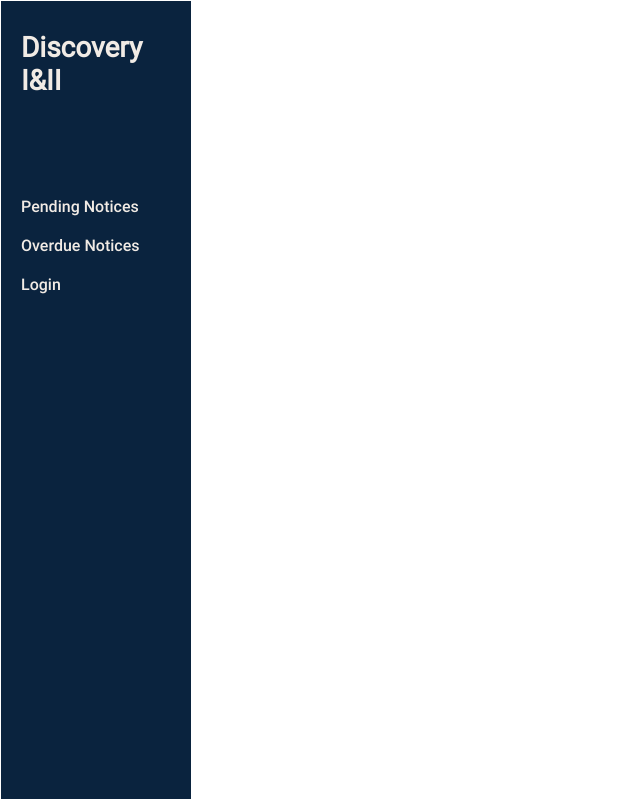
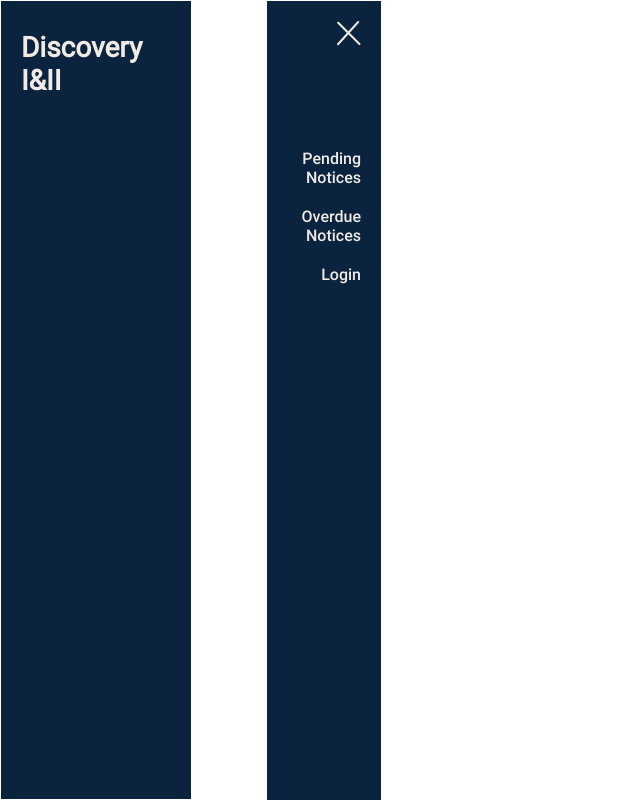
Before and after one commit to Marpace/notice-tracker, a React (Create React App) app: page / in a window 1280 px wide. Shown: the whole page, without its empty margins (0-640 px from the left). Built offline with nearby package versions, Linux system fonts and the light colour scheme; no server answers.

Commit message:
update styles for Header.js

```diff
--- a/package.json
+++ b/package.json
@@ -1,5 +1,6 @@
 {
   "name": "notice-tracker",
+  "homepage": "https://Marpace.github.io/notice-tracker",
   "version": "0.1.0",
   "private": true,
   "dependencies": {
--- a/src/components/Header.js
+++ b/src/components/Header.js
@@ -11,6 +11,10 @@ function Header(props) {
         setMenuIsOpen(prev => prev === false ? true : false )
     }
 
+    function handleMobileOptionClick() {
+
+    }
+
 
     return (
         <div className="header">
@@ -19,7 +23,7 @@ function Header(props) {
                 <p className="desktop-username__name">{localStorage.getItem("name")}</p>
                 <p className="desktop-username__title">{localStorage.getItem("position")}</p>
             </div>
-            <div className="menu-options">
+            <div className="header__menu-options">
                 <p onClick={() => props.setFilter("pending")} className={`${props.filter === "pending" ? "menu-options__option-selected" : ""} menu-options__option`}>Pending Notices</p>
                 <p onClick={() => props.setFilter("overdue")} className={`${props.filter === "overdue" ? "menu-options__option-selected" : ""} menu-options__option`}>Overdue Notices</p>
                 <p className={`menu-options__option ${props.loggedIn ? "hidden" : ""}`} onClick={() => props.setShowLogin(true)}>Login</p>
@@ -30,10 +34,16 @@ function Header(props) {
                 <div className="menu-icon-line"></div>
                 <div className="menu-icon-line"></div>
             </div>
-            <div style={{right: `${menuIsOpen ? "0" : "-100%"}`}} className="menu">
+            <div className={`header__menu ${menuIsOpen ? "menu-open" : ""}`}>
                 <div onClick={() => setMenuIsOpen(prev => prev === false ? true : false)} className="menu__close-btn">
                     <img src="./assets/icons/close-icon.svg"></img>
                 </div>
+                <div className="menu-options">
+                <p id="pending" onClick={handleMobileOptionClick} className={`${props.filter === "pending" ? "menu-options__option-selected" : ""} menu-options__option`}>Pending Notices</p>
+                <p id="overdue" onClick={handleMobileOptionClick} className={`${props.filter === "overdue" ? "menu-options__option-selected" : ""} menu-options__option`}>Overdue Notices</p>
+                <p className={`menu-options__option ${props.loggedIn ? "hidden" : ""}`} onClick={() => props.setShowLogin(true)}>Login</p>
+                <p className={`menu-options__option ${props.loggedIn ? "" : "hidden"}`} onClick={() => props.userLogout()}>Logout</p>
+            </div>
             </div>
             <Alert
                 showAlert={props.showAlert}
--- a/src/sass/_day-notices.scss
+++ b/src/sass/_day-notices.scss
@@ -35,7 +35,7 @@
         background-color: $darker_beige;
         border-radius: 5px;
         position: relative;
-        min-height: 60px;
+        // min-height: 60px;
         animation-name: fadeIn;
         animation-duration: 300ms;
         animation-timing-function: ease-out;
--- a/src/sass/_header.scss
+++ b/src/sass/_header.scss
@@ -1,5 +1,6 @@
 .header {
     display: flex;
+    justify-content: space-between;
 
     .desktop-username {
         display: none;
@@ -15,29 +16,53 @@
         .menu-icon-line {
             width: 100%;
             height: 2px;
-            background-color: $beige;
+            background-color: $dark_beige;
         }
     }
-    .menu {
+
+    &__menu-options {
+        display: none;
+    }
+
+    &__menu {
         height: 100vh;
-        width: 50%;
+        width: 60%;
         padding: 20px;
         display: flex;
-        justify-content: flex-end;
+        flex-direction: column;
+        align-items: flex-end;
+        gap: 100px;
         position: absolute;
         top: 0;
         right: -100%;
         background-color: $dark_blue;
         transition: right 300ms ease-in-out;
+        z-index: 1000;
 
+        .menu-options {
+            width: 100%;
+            display: flex;
+            flex-direction: column;
+            gap: 20px;
+
+            &__option {
+                color: $beige;
+                font-size: 18px;
+                text-align: right;
+            }
+        }
+    }
+
+    .menu-open {
+        right: 0;
     }
 
     @include responsive($laptop) {
         width: 15vw;
         max-width: 300px;
         position: relative;
-        display: flex;
         flex-direction: column;
+        justify-content: flex-start;
         gap: 100px;
         border: 1px solid white;
         height: 100vh;
--- a/src/sass/main.css
+++ b/src/sass/main.css
@@ -103,6 +103,7 @@ body {
 
 .header {
   display: flex;
+  justify-content: space-between;
 }
 .header .desktop-username {
   display: none;
@@ -117,27 +118,47 @@ body {
 .header__menu-icon .menu-icon-line {
   width: 100%;
   height: 2px;
-  background-color: rgb(241, 235, 229);
+  background-color: #99928c;
 }
-.header .menu {
+.header__menu-options {
+  display: none;
+}
+.header__menu {
   height: 100vh;
-  width: 50%;
+  width: 60%;
   padding: 20px;
   display: flex;
-  justify-content: flex-end;
+  flex-direction: column;
+  align-items: flex-end;
+  gap: 100px;
   position: absolute;
   top: 0;
   right: -100%;
   background-color: #0a233e;
   transition: right 300ms ease-in-out;
+  z-index: 1000;
+}
+.header__menu .menu-options {
+  width: 100%;
+  display: flex;
+  flex-direction: column;
+  gap: 20px;
+}
+.header__menu .menu-options__option {
+  color: #f1ebe5;
+  font-size: 18px;
+  text-align: right;
+}
+.header .menu-open {
+  right: 0;
 }
 @media only screen and (min-width: 1280px) {
   .header {
     width: 15vw;
     max-width: 300px;
     position: relative;
-    display: flex;
     flex-direction: column;
+    justify-content: flex-start;
     gap: 100px;
     border: 1px solid white;
     height: 100vh;
@@ -145,7 +166,7 @@ body {
     padding: 30px 20px;
   }
   .header__heading {
-    color: rgb(241, 235, 229);
+    color: #f1ebe5;
   }
   .header .desktop-username {
     width: 300px;
@@ -174,7 +195,7 @@ body {
     gap: 20px;
   }
   .header .menu-options__option {
-    color: rgb(241, 235, 229);
+    color: #f1ebe5;
     font-size: 1rem;
     font-family: "Roboto-Medium";
     cursor: pointer;
@@ -308,7 +329,6 @@ body {
   background-color: #5c5855;
   border-radius: 5px;
   position: relative;
-  min-height: 60px;
   animation-name: fadeIn;
   animation-duration: 300ms;
   animation-timing-function: ease-out;
@@ -322,17 +342,17 @@ body {
   font-size: 1rem;
   font-family: "Roboto-Medium";
   margin-bottom: 5px;
-  color: rgb(241, 235, 229);
+  color: #f1ebe5;
 }
 .day-notices__item .notice-scheduled-date {
-  color: rgb(241, 235, 229);
+  color: #f1ebe5;
 }
 .day-notices__item .guards-required {
   margin: 5px 0;
   color: #ff9326;
 }
 .day-notices__item .remind-me-at {
-  color: rgb(241, 235, 229);
+  color: #f1ebe5;
 }
 .day-notices__item .completed {
   margin-top: 5px;
@@ -342,7 +362,7 @@ body {
   right: 10px;
 }
 .day-notices__item .show-notes {
-  color: rgb(241, 235, 229);
+  color: #f1ebe5;
   margin-top: 5px;
   display: flex;
   flex-direction: column;
@@ -387,7 +407,7 @@ body {
   gap: 7px;
   top: 15px;
   right: 30px;
-  background-color: rgb(241, 235, 229);
+  background-color: #f1ebe5;
   box-shadow: 2px 2px 10px rgb(22, 22, 22);
 }
 .day-notices__item .notice-menu-option {
@@ -540,11 +560,11 @@ body {
 }
 .new-item__form .date-group .dropdown-field__drop-down-option:hover, .new-item__form .reminder-time .dropdown-field__drop-down-option:hover {
   background-color: #5c5855;
-  color: rgb(241, 235, 229);
+  color: #f1ebe5;
 }
 .new-item__form .date-group .dropdown-field__drop-down .selected-option, .new-item__form .reminder-time .dropdown-field__drop-down .selected-option {
   background-color: #5c5855;
-  color: rgb(241, 235, 229);
+  color: #f1ebe5;
 }
 .new-item__form .date-group .dropdown-field__drop-down::-webkit-scrollbar, .new-item__form .reminder-time .dropdown-field__drop-down::-webkit-scrollbar {
   display: none;
@@ -580,7 +600,7 @@ body {
   max-width: 150px;
   background-color: #5c5855;
   border: none;
-  color: rgb(241, 235, 229);
+  color: #f1ebe5;
   border-radius: 5px;
   font-size: 1.2rem;
   cursor: pointer;
@@ -588,7 +608,7 @@ body {
 }
 .new-item__buttons .save-btn:hover, .new-item__buttons .cancel-btn:hover {
   color: #5c5855;
-  background-color: rgb(241, 235, 229);
+  background-color: #f1ebe5;
   border: 1px solid #5c5855;
 }
 
@@ -869,7 +889,7 @@ body {
   align-items: center;
 }
 .modal__body-text {
-  color: rgb(241, 235, 229);
+  color: #f1ebe5;
   font-family: "Roboto-Medium";
   font-size: 1rem;
 }
@@ -881,7 +901,7 @@ body {
   color: #0a233e;
   border: none;
   padding: 10px 20px;
-  background-color: rgb(241, 235, 229);
+  background-color: #f1ebe5;
   border-radius: 5px;
   cursor: pointer;
   font-family: "Roboto-Medium";
@@ -889,8 +909,8 @@ body {
 }
 .modal__body-buttons .modal-btn:hover {
   background-color: #0a233e;
-  color: rgb(241, 235, 229);
-  outline: 1px solid rgb(241, 235, 229);
+  color: #f1ebe5;
+  outline: 1px solid #f1ebe5;
 }
 
 .login-modal {
@@ -917,7 +937,7 @@ body {
   padding: 30px;
 }
 .login-modal__body-title {
-  color: rgb(241, 235, 229);
+  color: #f1ebe5;
   font-family: "Roboto-Bold";
   font-size: 1.6rem;
   text-align: center;
@@ -935,14 +955,14 @@ body {
 }
 .login-modal__body-inputs-group .login-input {
   height: 30px;
-  color: rgb(241, 235, 229);
+  color: #f1ebe5;
   padding: 0 5px;
   background: none;
   border: none;
-  border-bottom: 1px solid rgb(241, 235, 229);
+  border-bottom: 1px solid #f1ebe5;
 }
 .login-modal__body-inputs-group .login-input-label {
-  color: rgb(241, 235, 229);
+  color: #f1ebe5;
 }
 .login-modal__body-buttons {
   display: flex;
@@ -955,15 +975,15 @@ body {
   justify-content: center;
   align-items: center;
   color: #0a233e;
-  background-color: rgb(241, 235, 229);
+  background-color: #f1ebe5;
   border: none;
   transition: 100ms;
   cursor: pointer;
 }
 .login-modal__body-buttons .login-btn:hover {
-  color: rgb(241, 235, 229);
+  color: #f1ebe5;
   background-color: #0a233e;
-  border: 1px solid rgb(241, 235, 229);
+  border: 1px solid #f1ebe5;
 }
 .login-modal__body-buttons .loading-login {
   width: 20px;
@@ -984,7 +1004,7 @@ body {
   }
 }
 .login-modal__body .forgot-password {
-  color: rgb(241, 235, 229);
+  color: #f1ebe5;
   text-decoration: underline;
   cursor: pointer;
 }/*# sourceMappingURL=main.css.map */
```
Also changed, not shown: public/assets/icons/close-icon.svg, 1 other file (tests, documents, lock files or other folders).
